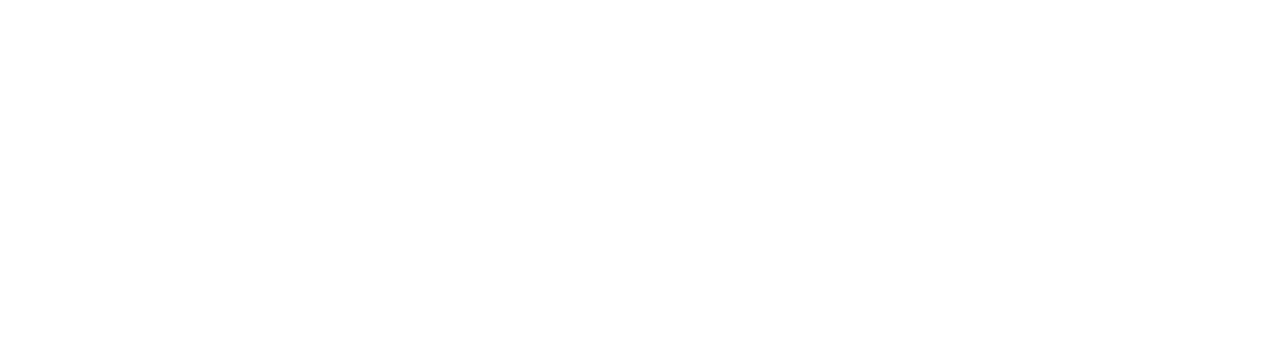
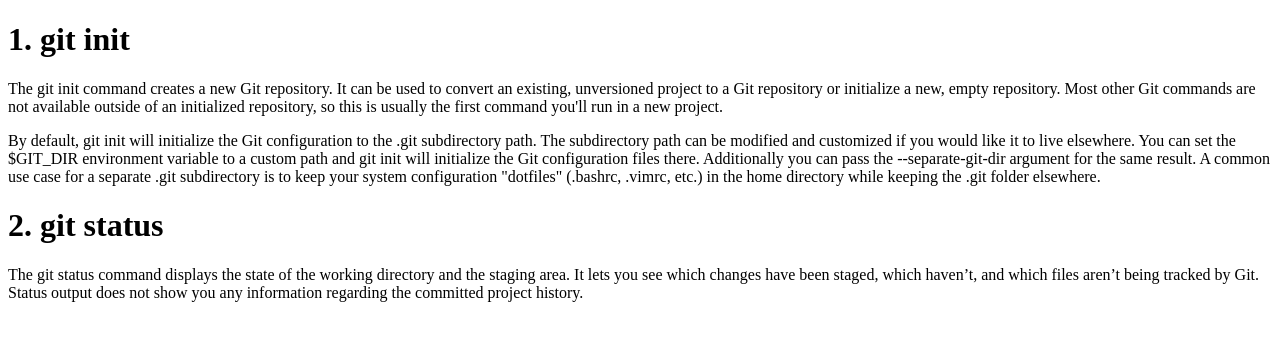
Before and after one commit to Abdul-Mattee/MobileComputing_H1_39, a plain HTML site: page index.html in a window 1280 px wide. Drawn offline with Linux system fonts and the light colour scheme.

Commit message:
init and status commands added

```diff
--- a/index.html
+++ b/index.html
@@ -6,5 +6,16 @@
     <meta name="viewport" content="width=device-width, initial-scale=1.0" />
     <title>Bsef19a039 | Github</title>
   </head>
-  <body></body>
+  <body>
+      <div>
+          <h1>1. git init</h1>
+          <p>The git init command creates a new Git repository. It can be used to convert an existing, unversioned project to a Git repository or initialize a new, empty repository. Most other Git commands are not available outside of an initialized repository, so this is usually the first command you'll run in a new project.</p>
+          <p>By default, git init will initialize the Git configuration to the .git subdirectory path. The subdirectory path can be modified and customized if you would like it to live elsewhere. You can set the $GIT_DIR environment variable to a custom path and git init will initialize the Git configuration files there. Additionally you can pass the --separate-git-dir argument for the same result. A common use case for a separate .git subdirectory is to keep your system configuration "dotfiles" (.bashrc, .vimrc, etc.) in the home directory while keeping the .git folder elsewhere.</p>
+      </div>
+
+      <div>
+        <h1>2. git status</h1>
+        <p>The git status command displays the state of the working directory and the staging area. It lets you see which changes have been staged, which haven’t, and which files aren’t being tracked by Git. Status output does not show you any information regarding the committed project history.</p>
+      </div>
+
 </html>
```
